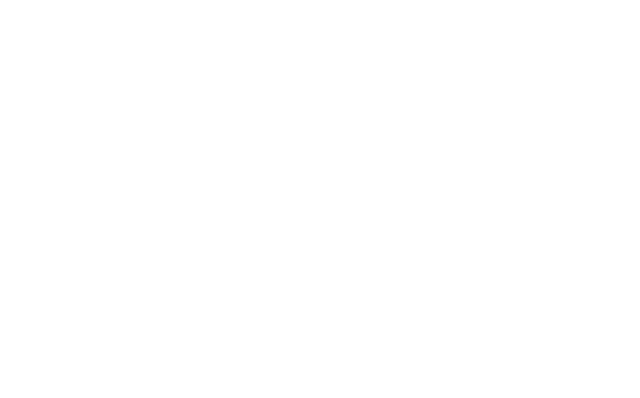
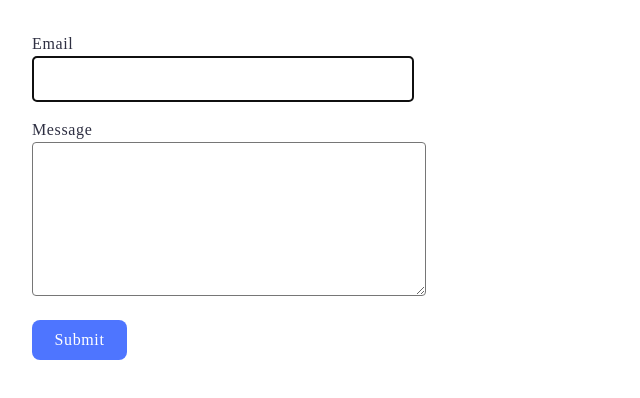
Before and after one commit to Anna-Makovska/goit-js-hw-09, a plain HTML site: page 2-form.html in a window 1280 px wide. Shown: the whole page, without its empty margins (0-640 px from the left). Drawn offline with Linux system fonts and the light colour scheme.

Commit message:
Deploying to gh-pages from @ Anna-Makovska/goit-js-hw-09@c5ea7782b4417b080a4adade8b29a8a8e265e731 🚀

```diff
--- a/1-gallery.html
+++ b/1-gallery.html
@@ -0,0 +1,16 @@
+<!DOCTYPE html>
+<html lang="en">
+<head>
+    <meta charset="UTF-8">
+    <meta name="viewport" content="width=device-width, initial-scale=1.0">
+    <title>Document</title>
+
+  <link rel="stylesheet" crossorigin href="/goit-js-hw-09/assets/1-gallery-DBKphUA4.css">
+</head>
+<body class="container">
+    <ul class="gallery"></ul>
+
+    <script src="../js/1-gallery.js"></script>
+
+</body>
+</html>
--- a/2-form.html
+++ b/2-form.html
@@ -0,0 +1,24 @@
+<!DOCTYPE html>
+<html lang="en">
+<head>
+    <meta charset="UTF-8">
+    <meta name="viewport" content="width=device-width, initial-scale=1.0">
+    <title>Document</title>
+  <link rel="stylesheet" crossorigin href="/goit-js-hw-09/assets/2-form-_OIhU33H.css">
+</head>
+<body class = container>
+    <form class="feedback-form" autocomplete="off">
+  <label>
+    Email
+    <input type="email" name="email" autofocus />
+  </label>
+  <label>
+    Message
+    <textarea name="message" rows="8"></textarea>
+  </label>
+  <button class ="button-style" type="submit">Submit</button>
+</form>
+
+    <script src="../js/2-form.js"></script>
+</body>
+</html>
--- /dev/null
+++ b/assets/2-form-_OIhU33H.css
@@ -0,0 +1 @@
+.feedback-form{max-width:360px;display:flex;flex-wrap:wrap;flex-direction:column;padding:24px}input{display:flex;flex-direction:column;flex-wrap:wrap;border-radius:4px;width:100%;height:40px;margin-bottom:8px;padding-left:16px}label{display:flex;flex-direction:column;flex-wrap:wrap;font-family:Montserrat;font-size:16px;font-weight:400;line-height:24px;letter-spacing:.04em;text-align:left;color:#2e2f42;margin-bottom:8px}textarea{border-radius:4px;width:100%;margin-bottom:16px;padding:16px}.button-style{font-family:Montserrat;font-size:16px;font-weight:500;line-height:24px;letter-spacing:.04em;text-align:left;background-color:#4e75ff;color:#fff;border:none;border-radius:8px;display:flex;align-items:center;justify-content:center;width:95px;height:40px;cursor:pointer}.button-style:hover{background-color:#6c8cff}input:hover{border:1px solid black}input:active{border-color:gray}
```
Also changed, not shown: index.html (+1 -4 lines), assets/1-gallery-DBKphUA4.css (renamed from assets/index-DBKphUA4.css).
